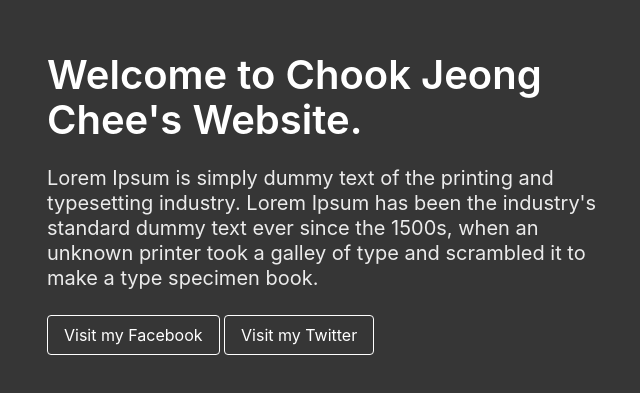
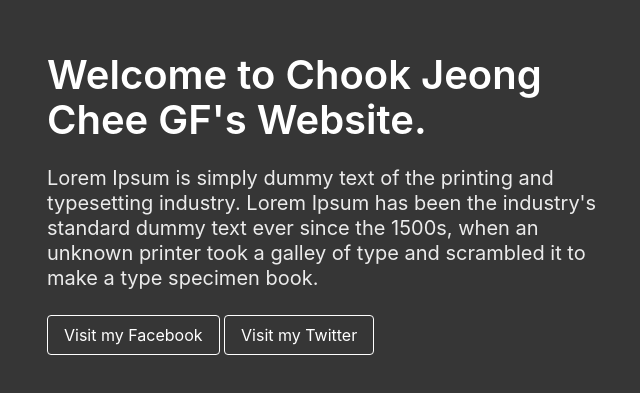
Before and after one commit to ChookJeongChee/chookjeongchee.github.io, a plain HTML site: page index.html in a window 1280 px wide. Shown: the part 197-590 px from the top of the page, without its empty margins (311-951 px from the left). Drawn offline with nearby package versions, Linux system fonts and the light colour scheme.

Commit message:
Update index.html

```diff
--- a/index.html
+++ b/index.html
@@ -13,7 +13,7 @@
             <div class="columns is-vcentered is-centered">
                 <div class="column is-6">
                     <div class="block">
-                        <h1 class="title is-2">Welcome to Chook Jeong Chee's Website.</h1>
+                        <h1 class="title is-2">Welcome to Chook Jeong Chee GF's Website.</h1>
                     </div>
                     <div class="block">
                         <h2 class="subtitle">Lorem Ipsum is simply dummy text of the printing and typesetting industry. Lorem Ipsum has been the industry's standard dummy text ever since the 1500s, when an unknown printer took a galley of type and scrambled it to make a type specimen book.<br>
```
